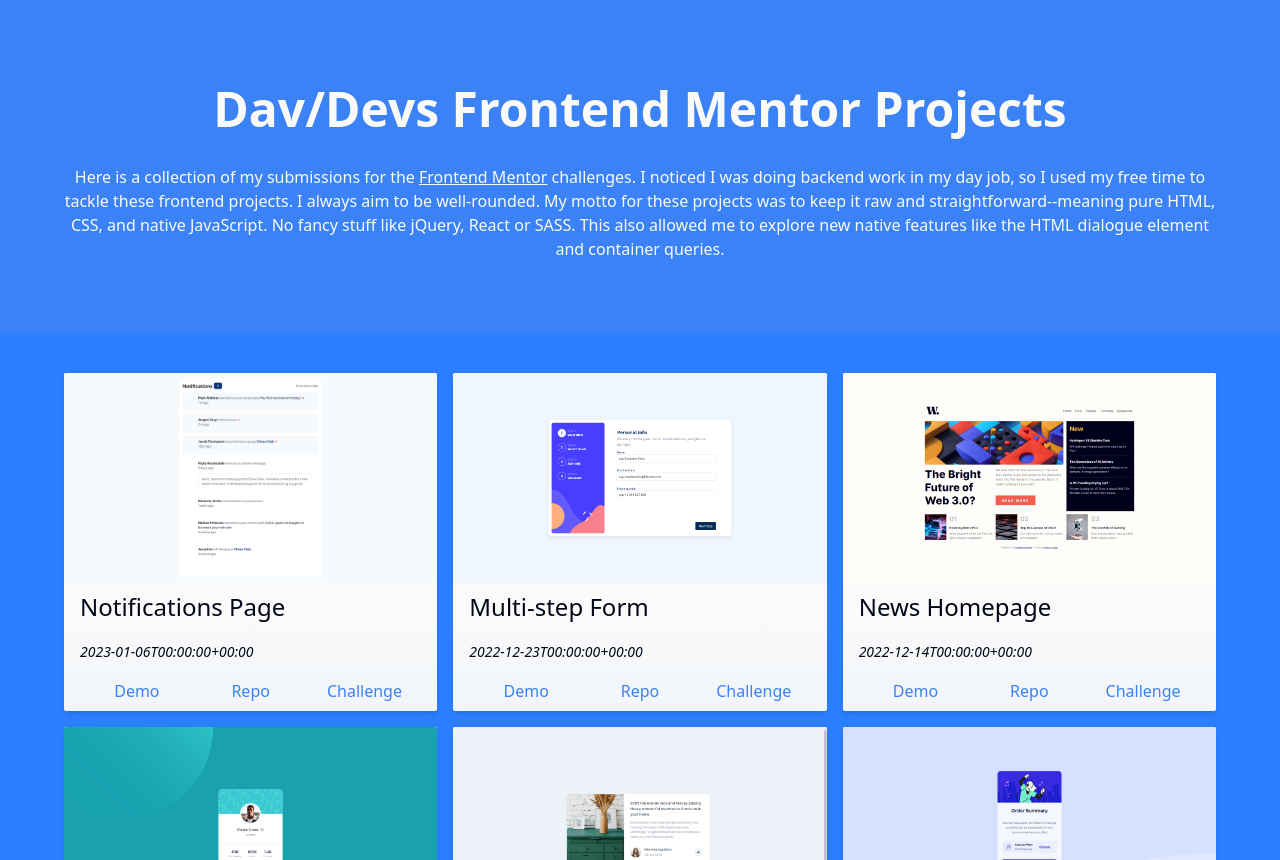
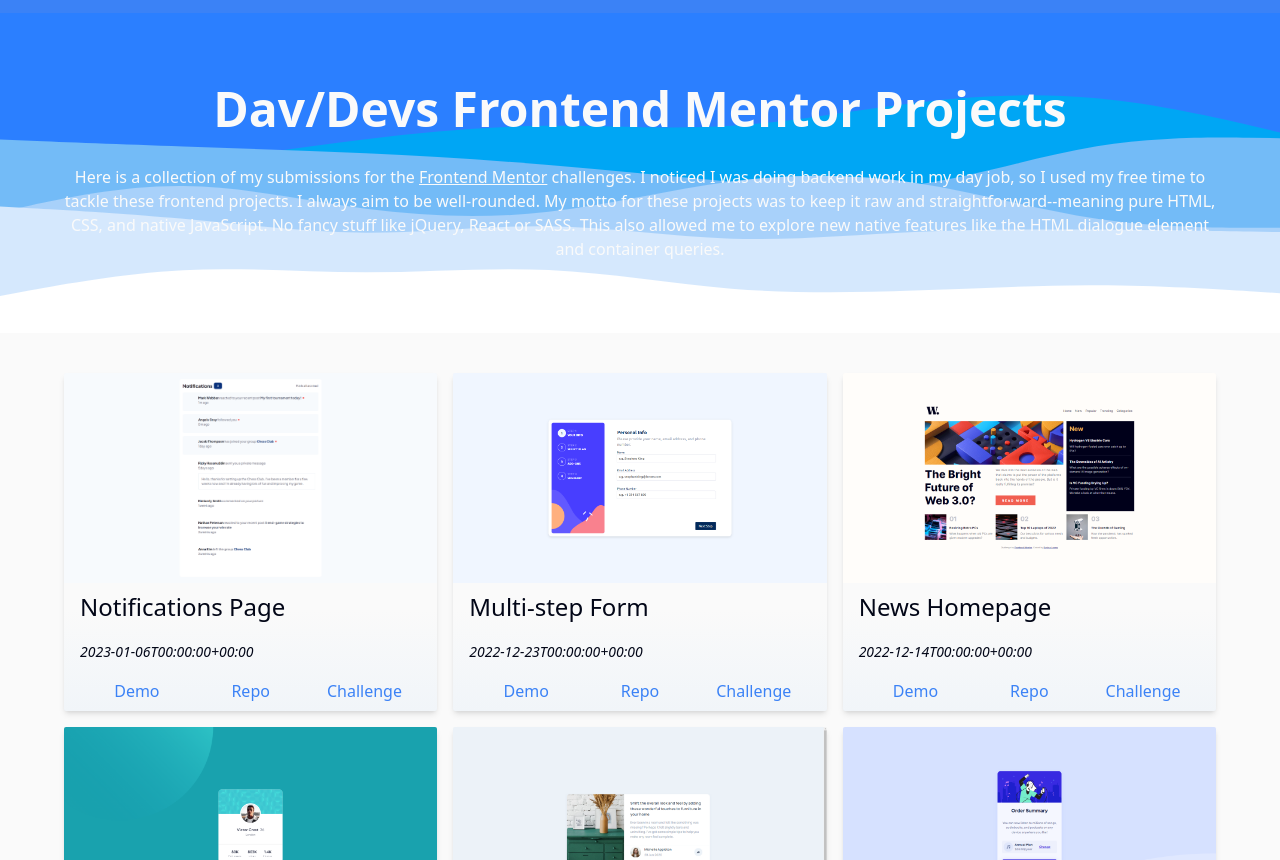
Before and after one commit to davinaleong/proj-dav-fem-2024, an Astro site: page / in a window 1280 px wide. Shown: the part 92-952 px from the top of the page. Built offline with nearby package versions, Linux system fonts and the light colour scheme; Astro itself is replaced by a stand-in of ours.

Commit message:
Fixed top background

```diff
--- a/src/pages/index.astro
+++ b/src/pages/index.astro
@@ -13,7 +13,7 @@ projects.sort((a, b) => {
 ---
 
 <MainLayout>
-	<section class="section section-home section-home-hero">
+	<section class="section section-home section-home-hero | bg-h">
 		<div class="wrapper section__wrapper | mx-auto p-4 flow text-center">
 			<h1 class="section-home-hero__heading | text-5xl font-bold">Dav/Devs Frontend Mentor Projects</h1>
 			<p>
--- a/src/styles/_backgrounds.scss
+++ b/src/styles/_backgrounds.scss
@@ -3,13 +3,13 @@
   background-image: url(./../assets//images/bg-h-m.svg);
   background-repeat: no-repeat;
   background-size: cover;
-  background-position: top center;
-  min-height: 56.25em;
-  position: absolute;
-  top: 0;
-  left: 0;
-  right: 0;
-  z-index: -1;
+  background-position: bottom center;
+  // min-height: 56.25em;
+  // position: absolute;
+  // top: 0;
+  // left: 0;
+  // right: 0;
+  // z-index: -1;
 }
 
 .bg-f {
```
